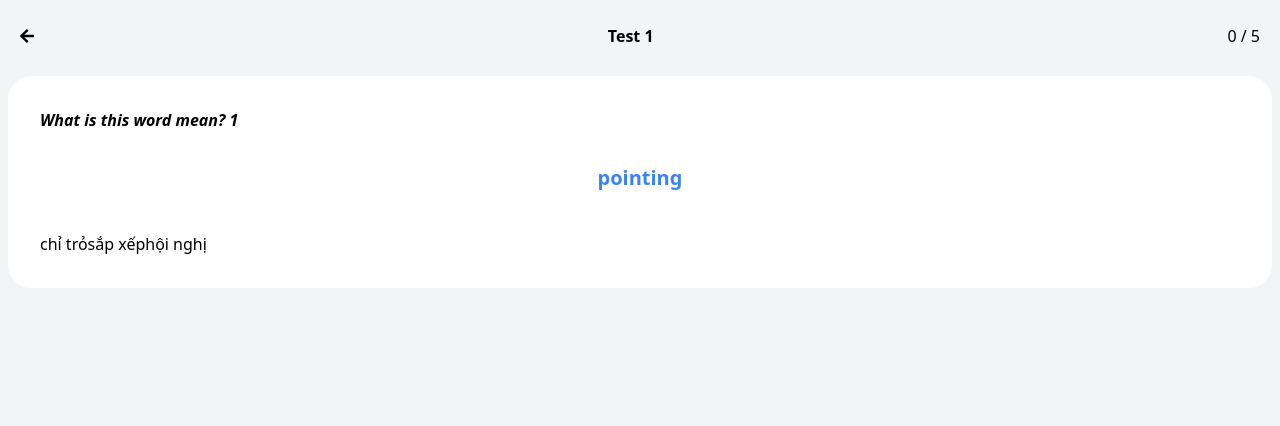
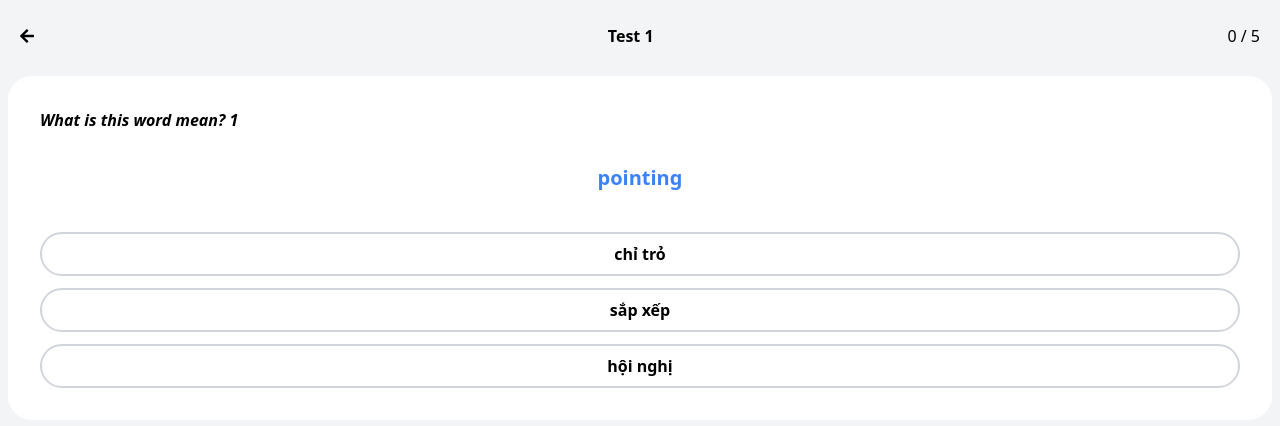
Before and after one commit to namdq2/voca-toeic, a React (Create React App) app: page /tests/1/1 in a window 1280 px wide. Shown: the top 426 px of the page. Built offline with nearby package versions, Linux system fonts and the light colour scheme.

Commit message:
disable hover when answered

```diff
--- a/src/components/option/index.js
+++ b/src/components/option/index.js
@@ -1,7 +1,9 @@
 function Option(props) {
-    const { content } = props;
+    const { answer, disabled, onClick } = props;
+    const hoverCSS = disabled ? " " : "hover:border-green-500 hover:bg-green-500 hover:text-white"
     return (
-        <div className="mt-3 rounded-3xl border-gray-300 border p-2 flex justify-center items-center hover:border-green-500 hover:bg-green-500 hover:text-white font-bold">{content}</div>
+        <button className={"w-full mt-3 rounded-3xl border-gray-300 border-2 p-2 flex justify-center items-center font-bold " + hoverCSS}
+            onClick={() => onClick(answer.id)} key={answer.id} disabled={disabled}>{answer.content}</button>
     );
 }
 
--- a/src/modules/test/index.js
+++ b/src/modules/test/index.js
@@ -24,7 +24,6 @@ function Test() {
 
         if (currentQuestionIndex < test.questions.length - 1) {
             currentQuestionIndex = currentQuestionIndex + 1;
-            console.log(currentQuestionIndex);
             setQuestion(test.questions[currentQuestionIndex]);
         } else {
             setIsFinishTest(true);
@@ -43,8 +42,7 @@ function Test() {
     }
 
     const answerView = (answers) => answers.map((answer) =>
-        // <Option content={answer.content} key={answer.id}></Option>
-        <button onClick={() => answerClick(answer.id)} key={answer.id} disabled={result !== undefined}>{answer.content}</button>
+        <Option answer={answer} key={answer.id} disabled={result !== undefined} onClick={answerClick}></Option>
     )
 
     return (
@@ -56,7 +54,7 @@ function Test() {
                     <QuestionContainer key={question.id}>
                         <div className="font-bold italic">{question.question}</div>
                         <Word content={question.word}></Word>
-                        <div>
+                        <div className="flex-row">
                             {answerView(question.answers)}
                         </div>
                         {
```
